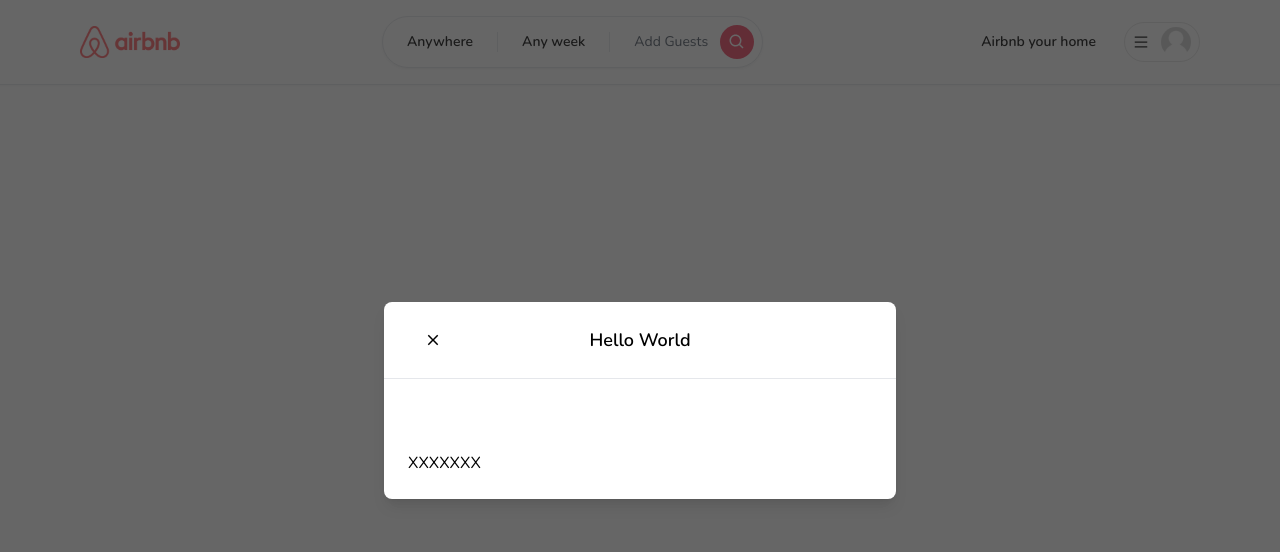
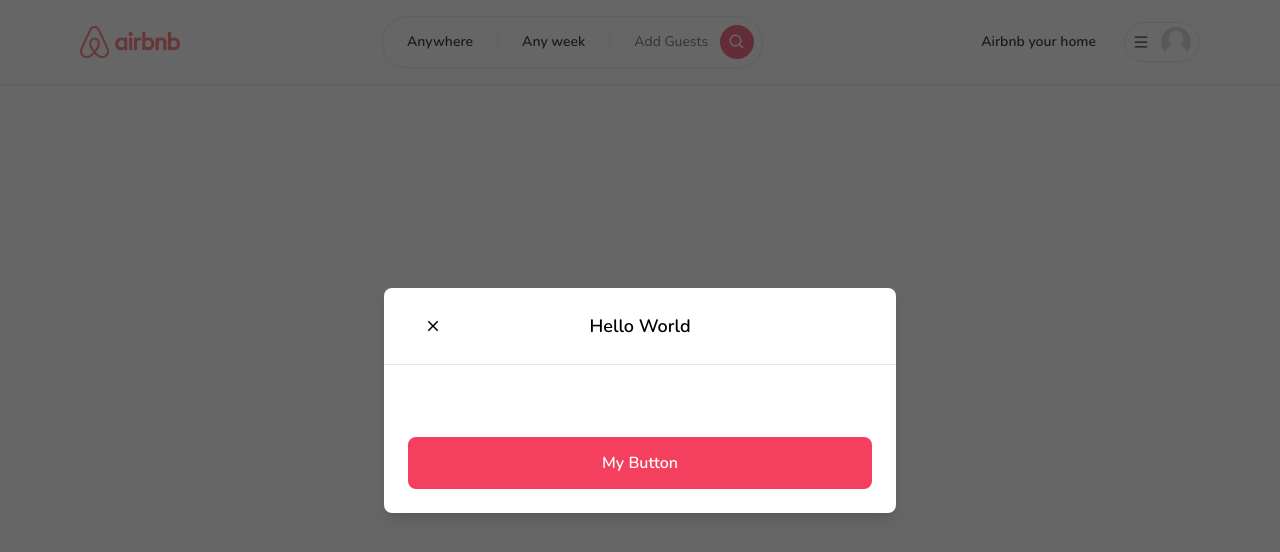
Before and after one commit to mdahsanulkabir/air-bnb-clone2, a Next.js app: page / in a window 1280 px wide. Shown: the top 552 px of the page. Built offline with nearby package versions, Linux system fonts and the light colour scheme.

Commit message:
Component: Button is partially done

```diff
--- /dev/null
+++ b/app/components/Button.tsx
@@ -0,0 +1,48 @@
+'use client';
+
+import { IconType } from "react-icons";
+
+interface ButtonProps {
+    label: string;
+    onClick : (e: React.MouseEvent<HTMLButtonElement>) => void;
+    disabled?: boolean;
+    outline?: boolean;
+    small?: boolean;
+    icon?: IconType;
+}
+
+const Button : React.FC<ButtonProps>= ({
+    label,
+    onClick,
+    disabled,
+    outline,
+    small,
+    icon : Icon
+}) => {
+    return (
+        <button
+            onClick={onClick}
+            disabled={disabled}
+            className={`
+                relative disabled:opacity-70 disabled:cursor-not-allowed rounded-lg hover:opacity-80 transition w-full
+                ${outline ? 'bg-white' : 'bg-rose-500'}
+                ${outline ? 'border-black' : 'border-rose-500'}
+                ${outline ? 'text-black' : 'text-white'}
+                ${small ? 'py-1' : 'py-3'}
+                ${small ? 'text-sm' : 'text-md'}
+                ${small ? 'font-light' : 'font-semibold'}
+                ${small ? 'border-[1px]' : 'border-2'}
+            `}
+        >
+            {Icon && (
+                <Icon
+                    size={24}
+                    className="absolute left-4 top-3"
+                />
+            )}
+            {label}
+        </button>
+    );
+};
+
+export default Button;
--- a/app/components/modals/Modal.tsx
+++ b/app/components/modals/Modal.tsx
@@ -2,6 +2,7 @@
 
 import { useCallback, useEffect, useState } from "react";
 import { IoMdClose } from 'react-icons/io';
+import Button from "../Button";
 
 interface ModalProps {
     isOpen?: boolean;
@@ -107,7 +108,7 @@
                                 <div
                                     className="flex flex-row items-center gap-4 w-full"
                                 >
-                                    XXXXXXX
+                                    <Button label="My Button"/>
                                 </div>
                             </div>
                         </div>
```
